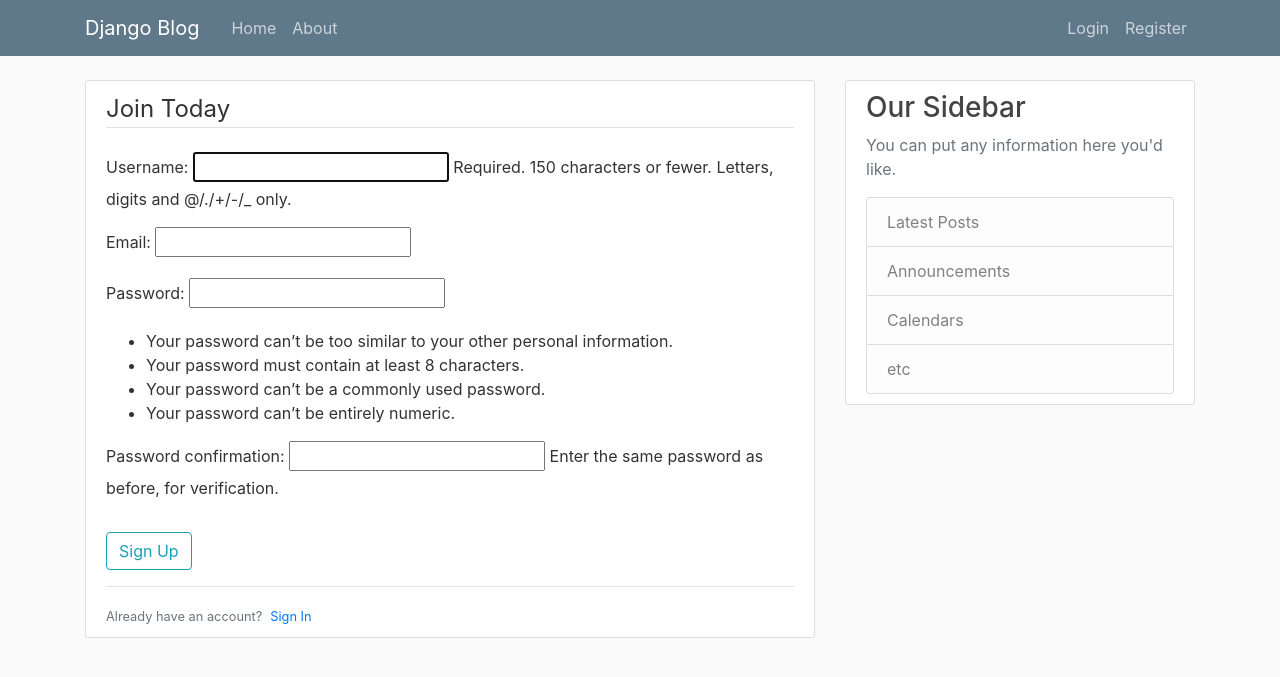
After one commit to AnhVu23/django_blog, a Django app: page /register/ in a window 1280 px wide. The commit adds this page. Shown: the top 677 px of the page. Run offline with Django 3.2, Linux system fonts and the light colour scheme; some libraries are stand-ins or nearby versions.

Commit message:
Feat: Add user register form

```diff
--- a/blog/templates/blog/base.html
+++ b/blog/templates/blog/base.html
@@ -58,6 +58,13 @@
     <main role="main" class="container">
       <div class="row">
         <div class="col-md-8">
+          {% if messages %}
+            {% for message in messages %}
+              <div class="alert alert-{{ message.tags }}">
+                {{ message }}
+              </div>
+            {% endfor %}
+          {% endif %}
           {% block content %}{% endblock %}
         </div>
         <div class="col-md-4">
--- a/django_project/urls.py
+++ b/django_project/urls.py
@@ -15,8 +15,10 @@ Including another URLconf
 """
 from django.contrib import admin
 from django.urls import path, include
-
+from users import views as user_views
 urlpatterns = [
     path('admin/', admin.site.urls),
+    path('register/', user_views.register, name='register'),
     path('', include('blog.urls')),
+
 ]
--- /dev/null
+++ b/users/forms.py
@@ -0,0 +1,10 @@
+from django import forms
+from django.contrib.auth.models import User
+from django.contrib.auth.forms import UserCreationForm
+
+class UserRegisterForm(UserCreationForm):
+    email = forms.EmailField()
+
+    class Meta:
+        model = User
+        fields = ['username', 'email', 'password1', 'password2']
--- /dev/null
+++ b/users/templates/users/register.html
@@ -0,0 +1,18 @@
+{% extends 'blog/base.html' %}
+{% block content %}
+    <div class="content-section">
+        <form method="POST">
+            {% csrf_token %}
+            <fieldset class="form-group">
+                <legend class="border-bottom mb-4">Join Today</legend>
+                {{ form.as_p }}
+            </fieldset>
+            <div class="form-group">
+                <button type="submit" class="btn btn-outline-info">Sign Up</button>
+            </div>
+        </form>
+        <div class="border-top pt-3">
+            <small class="text-muted">Already have an account?<a class="ml-2" href="#">Sign In</a></small>
+        </div>
+    </div>
+{% endblock content %}
--- a/users/views.py
+++ b/users/views.py
@@ -1,3 +1,15 @@
-from django.shortcuts import render
+from django.shortcuts import render, redirect
+from .forms import UserRegisterForm
+from django.contrib import messages
 
-# Create your views here.
+def register(request):
+    if request.method == 'POST':
+        form = UserRegisterForm(request.POST)
+        if form.is_valid():
+            form.save()
+            username = form.cleaned_data.get('username')
+            messages.success(request, f'Account created for {username}!')
+            return redirect('blog-home')
+    else:
+        form = UserRegisterForm()
+    return render(request, 'users/register.html', {'form': form})
```
